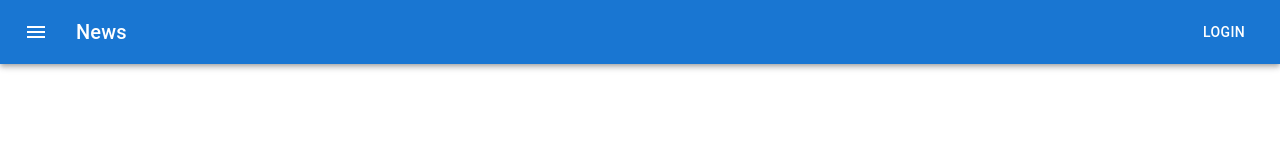
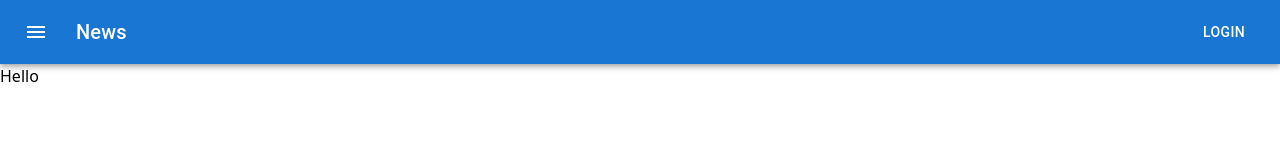
Before and after one commit to HumbleBoyy/ReduxToolKit-Rest-APi-, a React (Vite) app: page / in a window 1280 px wide. Shown: the top 160 px of the page. Built offline with nearby package versions, Linux system fonts and the light colour scheme.

Commit message:
new Commit

```diff
--- a/src/features/index.jsx
+++ b/src/features/index.jsx
@@ -1,11 +1,12 @@
 import React from 'react'
 import Navbar from '../modules/Navbar'
+import Products from '../pages/Products'
 
-const Layout = ({children}) => {
+const Layout = () => {
   return (
     <div className='flex flex-col'>
       <Navbar/>
-      {children}
+      <Products/>
     </div>
   )
 }
--- /dev/null
+++ b/src/pages/Products.jsx
@@ -0,0 +1,11 @@
+import React from 'react'
+
+const Products = () => {
+  return (
+    <div>
+      Hello
+    </div>
+  )
+}
+
+export default Products
```
